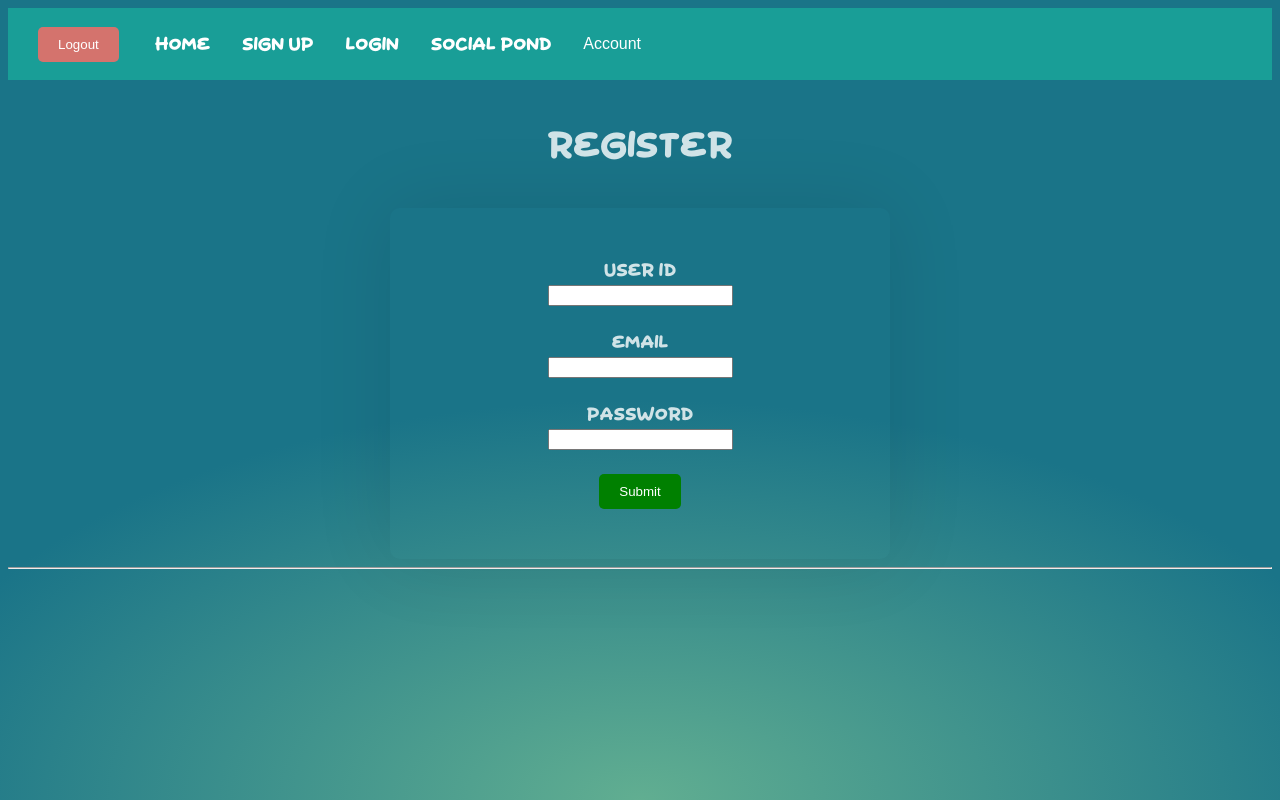
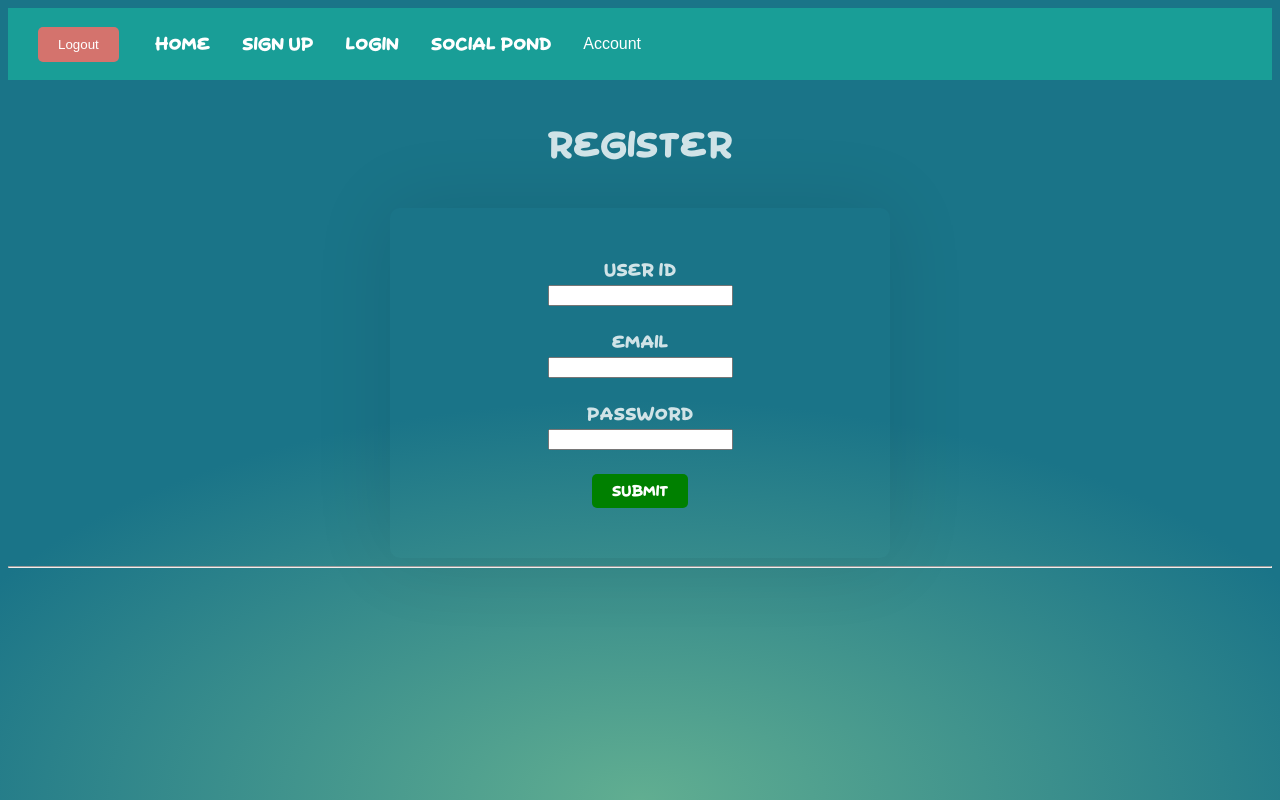
Before and after one commit to SHilditch1998/Final-Project-Front-End, a React (Vite) app: page /register-user in a window 1280 px wide. Built offline with nearby package versions, Linux system fonts and the light colour scheme.

Commit message:
font amend attempt1

```diff
--- a/src/App.css
+++ b/src/App.css
@@ -64,6 +64,7 @@
   text-align: center;
   padding: 15px;
   background-color: rgba(255, 0, 0, 0.1);
+  font: Arial;
   font-size: 1.25rem;
   width: 100vw;
   box-sizing: border-box;
--- a/src/index.css
+++ b/src/index.css
@@ -16,12 +16,12 @@
   -moz-osx-font-smoothing: grayscale;
 }
 
-/* @font-face {
+@font-face {
   font-family: 'Duck';
   src: url('./assets/fonts/Duck-Regular.otf') format('opentype');
   font-weight: normal;
   font-style: normal;
-} */
+}
 
 @font-face {
   font-family: 'Fried';
@@ -30,13 +30,12 @@
   font-style: normal;
 }
 
-/* @font-face {
+@font-face {
   font-family: 'Spicy';
   src: url('./assets/fonts/DuckSpicy.otf') format('opentype');
   font-weight: normal;
   font-style: normal;
-} */
-
+}
 
 
 .navbar {
@@ -81,12 +80,14 @@
   cursor: pointer;
   font-size: 16px;
   font-weight: normal;
+  font-family: 'Fried', Arial, sans-serif;
 }
 
 .dropbtn{
   background: #199e97;
   border: none;
   font-size: 16px;
+
 }
 
 .dropdown-menu {
@@ -168,6 +169,7 @@
   width: 200px;
   height: auto;
 }
+
 .home-container {
   display: flex;
   flex-direction: column;
@@ -219,6 +221,7 @@ border: none;
 padding: 10px 20px;
 border-radius: 5px;
 cursor: pointer;
+font-family: 'Fried'; /* can change font to preference */
 }
 
 .login-btn:hover{
```
